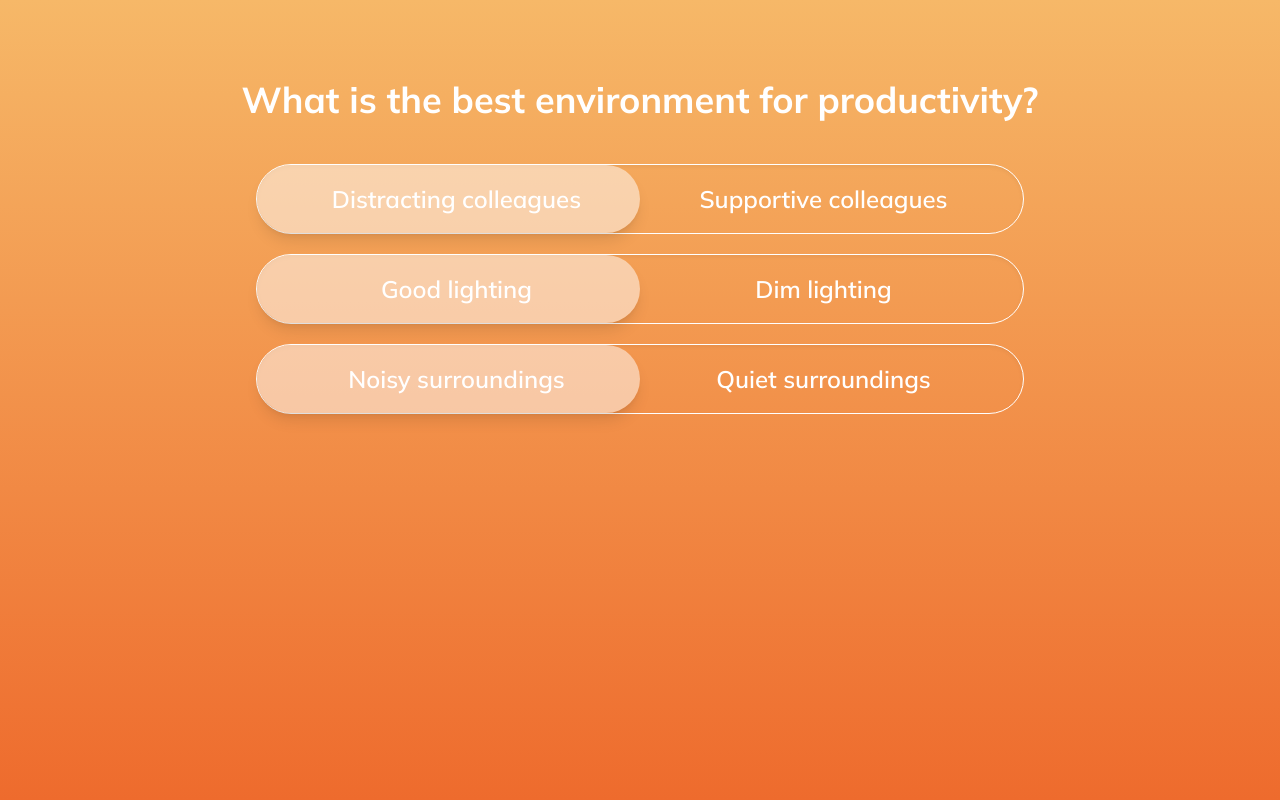
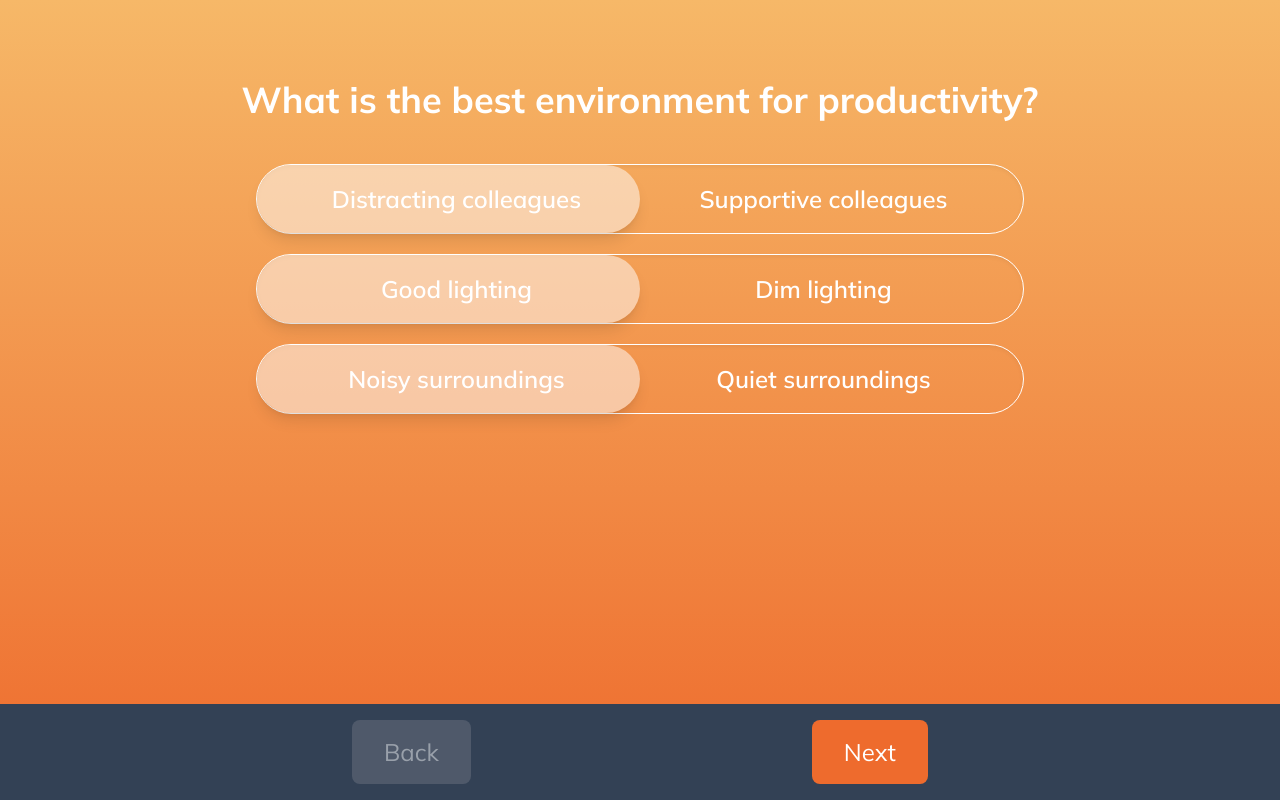
Before and after one commit to nsstarr/react-toggle-switch, a React (Vite) app: page / in a window 1280 px wide. Shown: the top 800 px of the page. Built offline with nearby package versions, Linux system fonts and the light colour scheme.

Commit message:
feat: add navigation panel

```diff
--- a/src/App.tsx
+++ b/src/App.tsx
@@ -1,66 +1,79 @@
-import React from "react";
+import React, { useState } from "react";
 import { CorrectnessProvider } from "./context/CorrrectnessContext";
 import QuizQuestion from "./components/quiz/QuizQuestion";
 import useShuffledQuestions from "./hooks/useShuffledQuestions";
+import quizQuestions from "./data";
 
 const App: React.FC = () => {
-  const quizQuestions = [
-    {
-      question: "What are the ideal conditions inside an office?",
-      groupedAnswers: [
-        [
-          { id: 1, label: "Good pay", correct: true },
-          { id: 2, label: "Bad pay", correct: false },
-        ],
-        [
-          { id: 3, label: "Lot of meetings", correct: true },
-          { id: 4, label: "Less meetings", correct: false },
-        ],
-        [
-          { id: 5, label: "Free coffee", correct: true },
-          { id: 6, label: "Expensive coffee", correct: false },
-        ],
-        [
-          { id: 7, label: "Bear in office", correct: false },
-          { id: 8, label: "Dog in office", correct: true },
-        ],
-      ],
-    },
-    {
-      question: "What is the best environment for productivity?",
-      groupedAnswers: [
-        [
-          { id: 9, label: "Quiet surroundings", correct: true },
-          { id: 10, label: "Noisy surroundings", correct: false },
-        ],
-        [
-          { id: 11, label: "Good lighting", correct: true },
-          { id: 12, label: "Dim lighting", correct: false },
-        ],
-        [
-          { id: 13, label: "Supportive colleagues", correct: true },
-          { id: 14, label: "Distracting colleagues", correct: false },
-        ],
-      ],
-    },
-  ];
+  const [currentQuestionIndex, setCurrentQuestionIndex] = useState(0);
 
   const randomized = true;
   const shuffledQuestions = useShuffledQuestions(quizQuestions, randomized);
 
+  const handleNextQuestion = () => {
+    if (currentQuestionIndex < shuffledQuestions.length - 1) {
+      setCurrentQuestionIndex((prevIndex) => prevIndex + 1);
+    }
+  };
+
+  const handlePreviousQuestion = () => {
+    if (currentQuestionIndex > 0) {
+      setCurrentQuestionIndex((prevIndex) => prevIndex - 1);
+    }
+  };
+
   return (
     <div className="font-display">
-      <section className="flex h-full w-full flex-col">
+      <section className="flex h-full w-full flex-col items-center justify-center">
+        <div className="relative w-full overflow-hidden">
+          {/* Quiz Question Slider */}
+          <div
+            className="flex transition-transform duration-500 ease-in-out"
+            style={{
+              transform: `translateX(-${currentQuestionIndex * 100}%)`,
+            }}
+          >
+            {shuffledQuestions.map((quizQuestion, index) => (
+              <div key={index} className="w-full min-w-full flex-shrink-0">
                 <CorrectnessProvider>
-          {shuffledQuestions.map((quizQuestion, index) => (
                   <QuizQuestion
-              key={index}
                     question={quizQuestion.question}
                     groupedAnswers={quizQuestion.groupedAnswers}
                     randomized={true}
                   />
+                </CorrectnessProvider>
+              </div>
             ))}
-        </CorrectnessProvider>
+          </div>
+        </div>
+
+        {/*  Navigation Buttons */}
+        <div className="fixed bottom-0 w-full bg-slate-700 p-4">
+          <div className="mx-auto flex max-w-xl justify-between">
+            <button
+              onClick={handlePreviousQuestion}
+              className={`text-white md:text-2xl py-2 px-4 md:px-8 md:py-4 rounded-lg bg-gray-500 ${
+                currentQuestionIndex === 0
+                  ? "opacity-50 cursor-not-allowed"
+                  : ""
+              }`}
+              disabled={currentQuestionIndex === 0}
+            >
+              Back
+            </button>
+            <button
+              onClick={handleNextQuestion}
+              className={`text-white py-2 px-4 md:text-2xl md:px-8 md:py-4 rounded-lg bg-bottomPanel ${
+                currentQuestionIndex === shuffledQuestions.length - 1
+                  ? "opacity-50 cursor-not-allowed"
+                  : ""
+              }`}
+              disabled={currentQuestionIndex === shuffledQuestions.length - 1}
+            >
+              Next
+            </button>
+          </div>
+        </div>
       </section>
     </div>
   );
--- /dev/null
+++ b/src/data.ts
@@ -0,0 +1,42 @@
+  const quizQuestions = [
+    {
+      question: "What are the ideal conditions inside an office?",
+      groupedAnswers: [
+        [
+          { id: 1, label: "Good pay", correct: true },
+          { id: 2, label: "Bad pay", correct: false },
+        ],
+        [
+          { id: 3, label: "Lot of meetings", correct: true },
+          { id: 4, label: "Less meetings", correct: false },
+        ],
+        [
+          { id: 5, label: "Free coffee", correct: true },
+          { id: 6, label: "Expensive coffee", correct: false },
+        ],
+        [
+          { id: 7, label: "Bear in office", correct: false },
+          { id: 8, label: "Dog in office", correct: true },
+        ],
+      ],
+    },
+    {
+      question: "What is the best environment for productivity?",
+      groupedAnswers: [
+        [
+          { id: 9, label: "Quiet surroundings", correct: true },
+          { id: 10, label: "Noisy surroundings", correct: false },
+        ],
+        [
+          { id: 11, label: "Good lighting", correct: true },
+          { id: 12, label: "Dim lighting", correct: false },
+        ],
+        [
+          { id: 13, label: "Supportive colleagues", correct: true },
+          { id: 14, label: "Distracting colleagues", correct: false },
+        ],
+      ],
+    },
+  ];
+
+  export default quizQuestions;
--- a/tailwind.config.js
+++ b/tailwind.config.js
@@ -11,6 +11,7 @@ export default {
         incorrect: "#9F938B",
         halfCorrect: "#E47958",
         nearlyCorrect: "#9F938B",
+        bottomPanel: "#EE6B2D",
       },
       backgroundImage: {
         "gradient-correct": "linear-gradient(to bottom, #76E0C2, #59CADA)", // 100% correct
```
Lines whose indentation alone changed are shown as unchanged.
